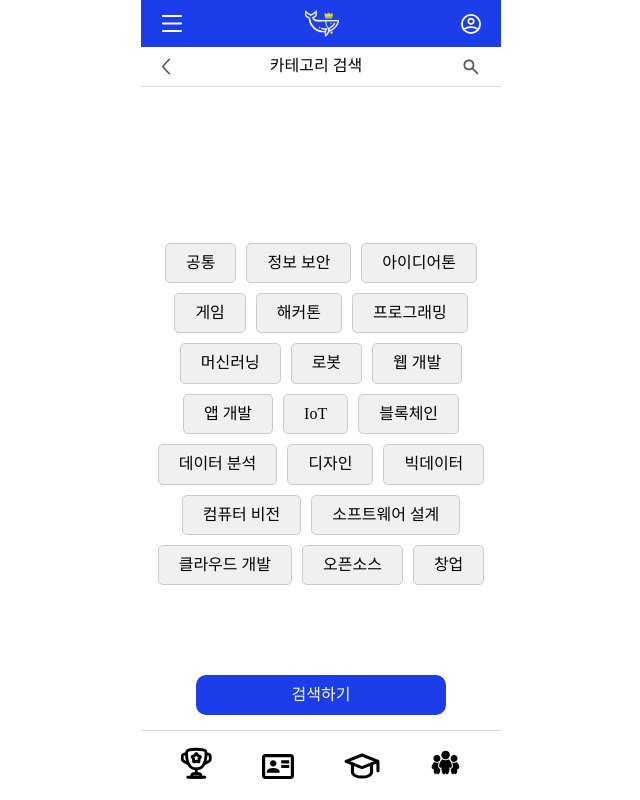
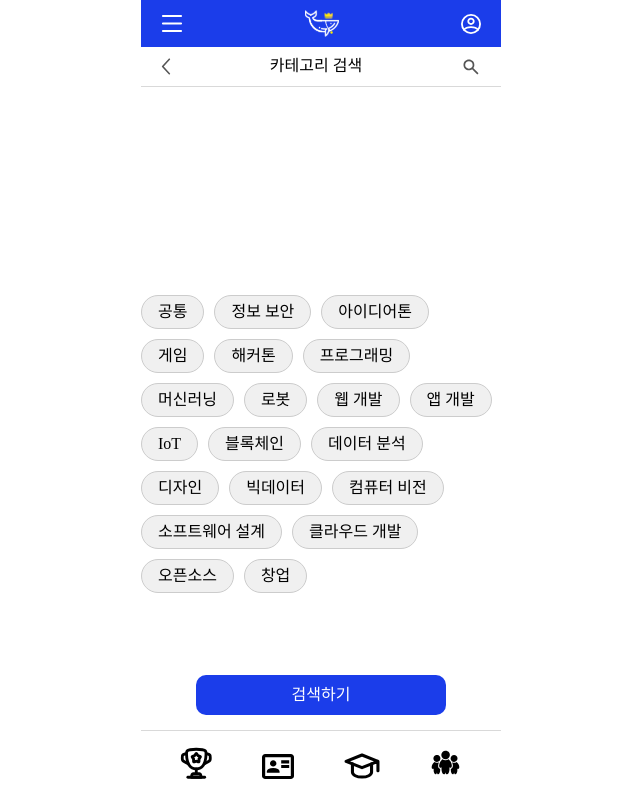
Before and after one commit to 2024Narsha/NARSHA-WEB, a React (Vite) app: page /category in a window 1280 px wide. Shown: the whole page, without its empty margins (319-959 px from the left). Built offline with nearby package versions, Linux system fonts and the light colour scheme.

Commit message:
카테고리 수정

```diff
--- a/src/pages/CategoryList/CategoryList.css
+++ b/src/pages/CategoryList/CategoryList.css
@@ -36,28 +36,30 @@
 }
 
 .category-buttons {
-  margin-top: -60px;
   display: flex;
   flex-wrap: wrap;  /* 버튼들이 줄바꿈되도록 설정 */
-  justify-content: center;  /* 버튼들을 가로로 중앙 정렬 */
+  justify-content: flex-start;  /* 버튼들을 왼쪽으로 정렬 */
   gap: 10px;  /* 버튼들 간의 간격 설정 */
   width: 100%;
 }
 
 .category-button {
-  padding: 10px 20px;
+  padding: 16px;
   font-size: 16px;
+  height: 30px;
+  border-radius: 30px; /* 테두리 곡선 크기 변경 */
   background-color: #f0f0f0;
   border: 1px solid #ccc;
   cursor: pointer;
-  border-radius: 5px;
+  display: flex;
+  align-items: center;
+  justify-content: center;
   white-space: nowrap;
 }
 
 .category-button.selected {
-  background-color: #1B3DEA;
+  background-color: #545B82;
   color: white;
-  border-color: #1B3DEA;
 }
 
 .search-button {
```
